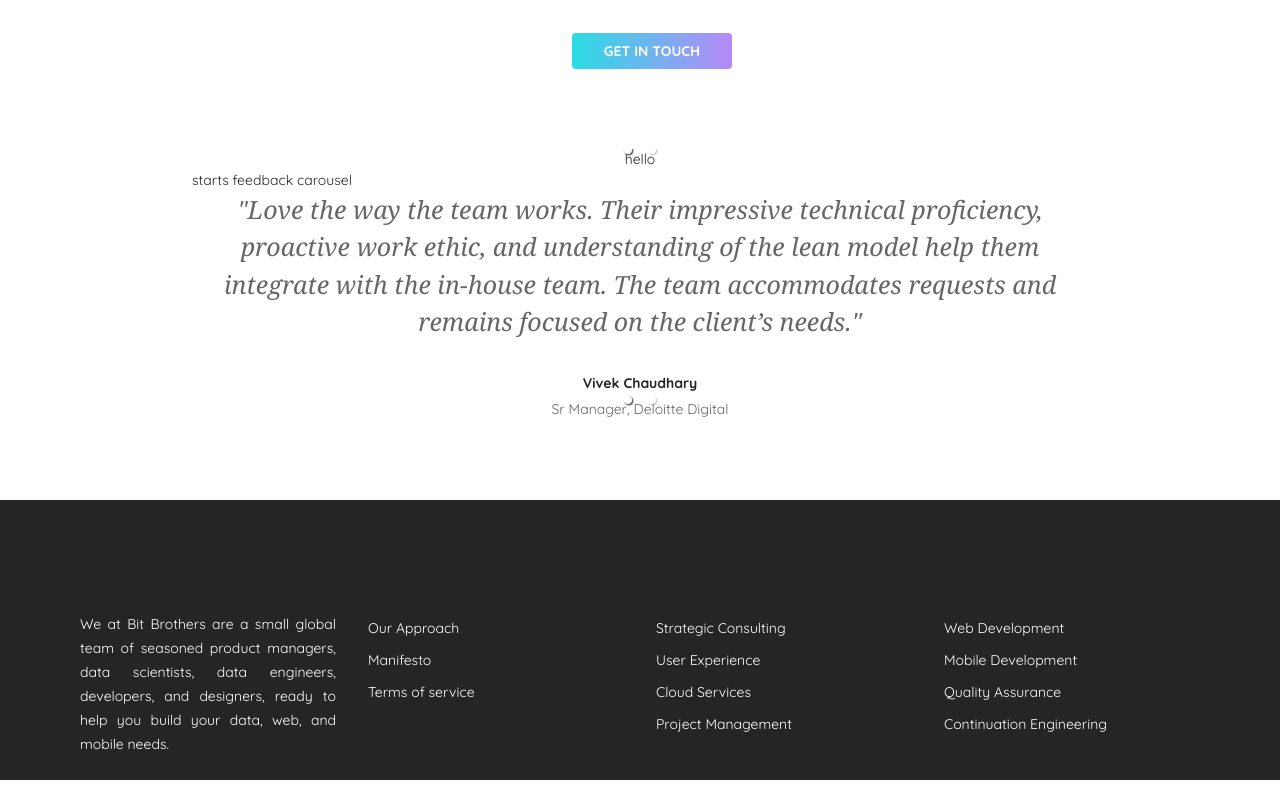
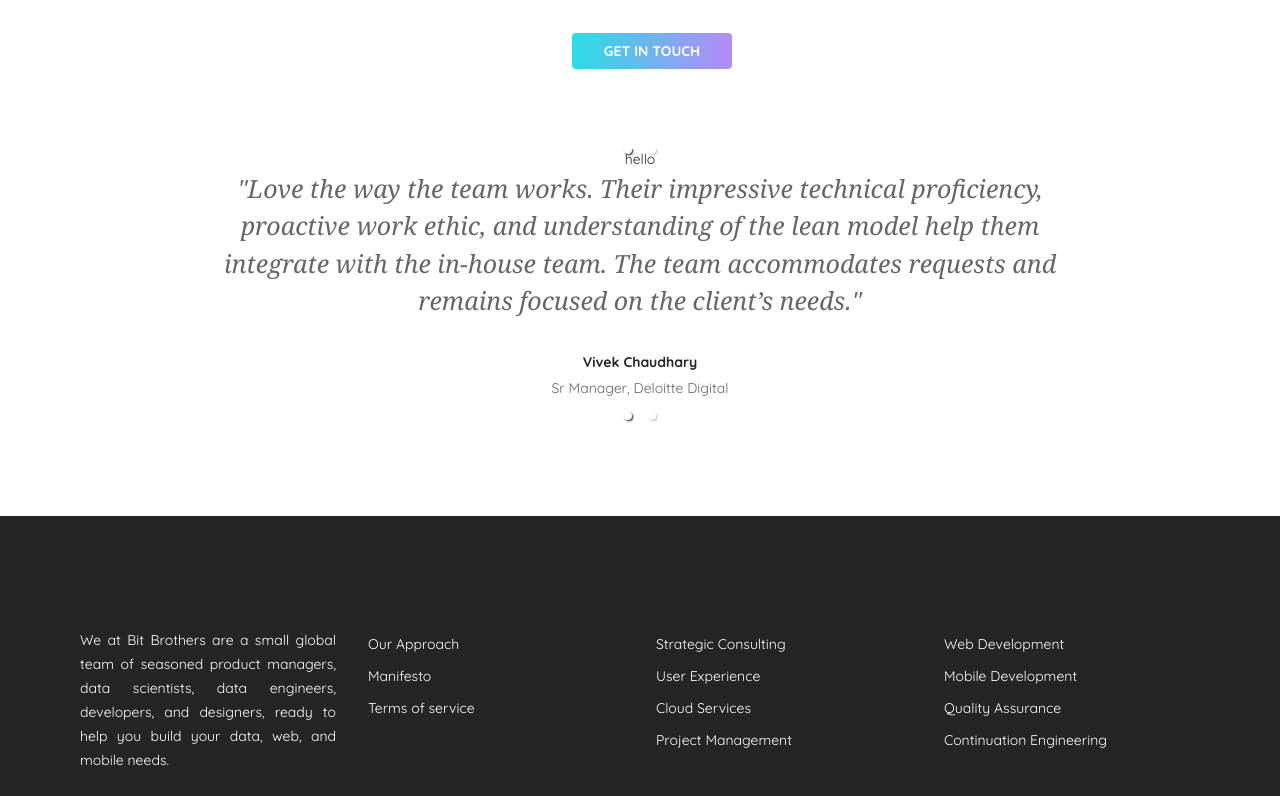
Before and after one commit to AnandPawanipagar/bitbrothers-clone, a Next.js app: page / in a window 1280 px wide. Shown: the part 4797-5593 px from the top of the page. Built offline with nearby package versions, Linux system fonts and the light colour scheme.

Commit message:
update on FeedbackCarousel

```diff
--- a/src/components/HomePage/FeedbackCarousel.js
+++ b/src/components/HomePage/FeedbackCarousel.js
@@ -10,6 +10,7 @@
       interval={8000}
       transitionTime={1000}
       showThumbs={false}
+      showIndicators={true}
     >
       <div className="flex flex-col">
         <p className="mb-[1.04em] italic font-serif font-light text-[1.78571429em] text-[#666666]   ">
@@ -25,7 +26,7 @@
           Sr Manager, Deloitte Digital
         </span>
       </div>
-      <div className="flex flex-col">
+      <div className="flex flex-col mb-[8.0em]">
         <p className="mb-[1.04em] italic font-serif font-light text-[1.78571429em] text-[#666666] ">
           "Very impressed with the level of details and research the team put
           together and quick response time to each project."
@@ -37,6 +38,7 @@
           COO, Bank of America
         </span>
       </div>
+
     </Carousel>
   );
 };
--- a/src/pages/index.js
+++ b/src/pages/index.js
@@ -60,7 +60,6 @@
         <LetsTalkAYP />
         <div className="mt-20"></div>
         <ClientsCarousel />
-        <h1>starts feedback carousel</h1>
         <FeedbackCarousel />
       </div>
       <div className="mt-20"></div>
```
